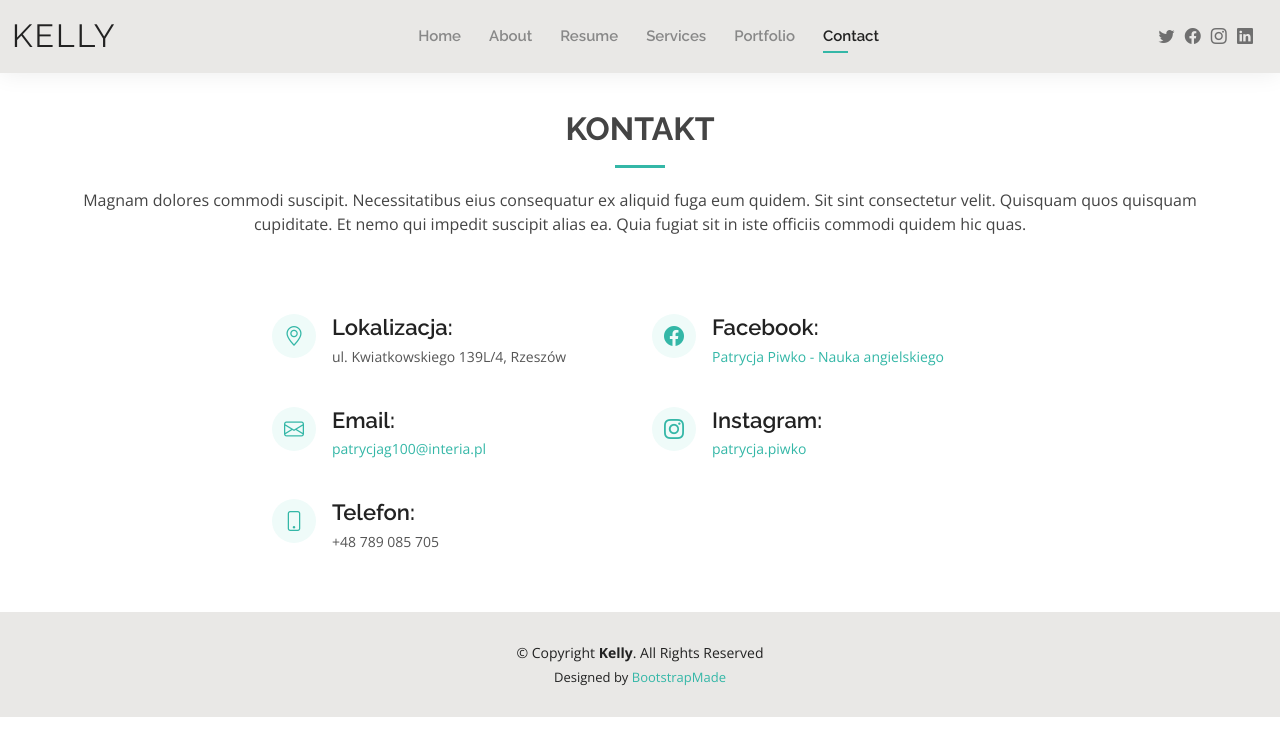
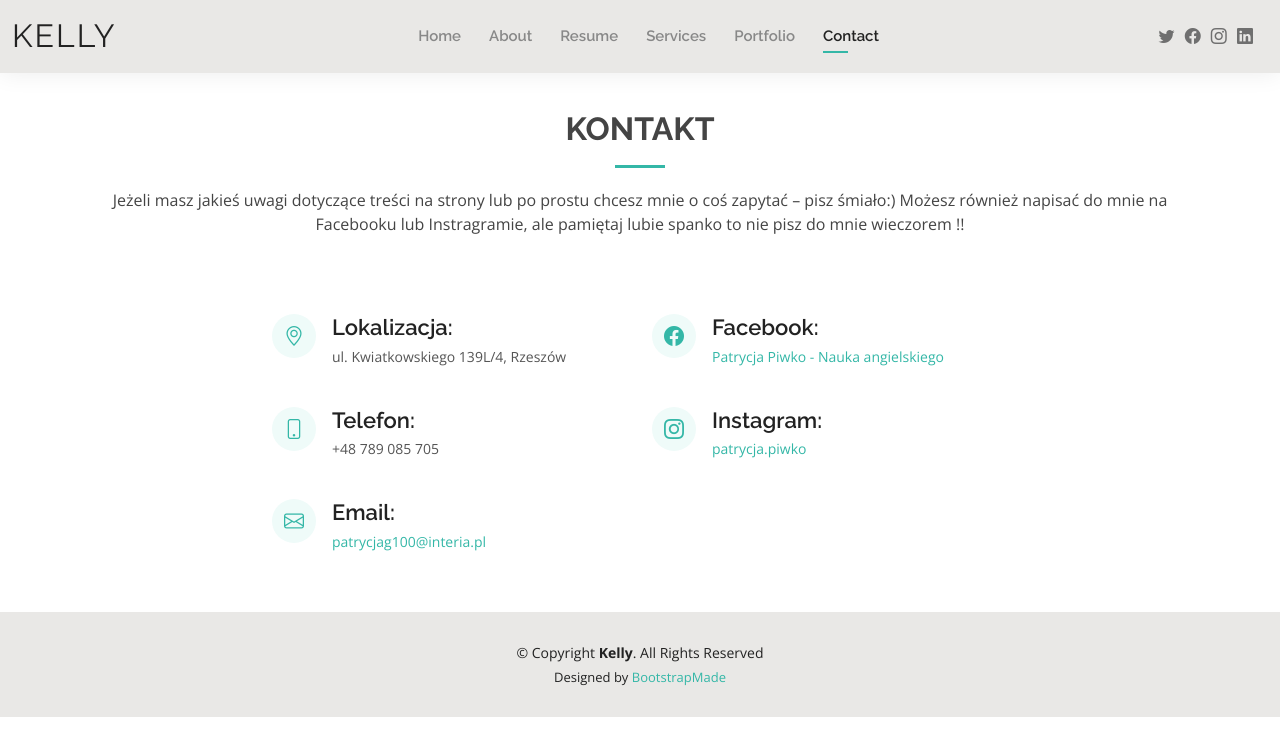
Before and after one commit to piwko1991/patrycja_strona, a plain HTML site: page contact.html in a window 1280 px wide. Drawn offline with nearby package versions, Linux system fonts and the light colour scheme.

Commit message:
Fix contact

```diff
--- a/contact.html
+++ b/contact.html
@@ -77,7 +77,7 @@
 
         <div class="section-title">
           <h2>Kontakt</h2>
-          <p>Magnam dolores commodi suscipit. Necessitatibus eius consequatur ex aliquid fuga eum quidem. Sit sint consectetur velit. Quisquam quos quisquam cupiditate. Et nemo qui impedit suscipit alias ea. Quia fugiat sit in iste officiis commodi quidem hic quas.</p>
+          <p>Jeżeli masz jakieś uwagi dotyczące treści na strony lub po prostu chcesz mnie o coś zapytać – pisz śmiało:) Możesz również napisać do mnie na Facebooku lub Instragramie, ale pamiętaj lubie spanko to nie pisz do mnie wieczorem !!</p>
         </div>
 
         <div class="row mt-5 justify-content-center">
@@ -90,17 +90,18 @@
                 <p>ul. Kwiatkowskiego 139L/4, Rzeszów</p>
               </div>
 
+              <div class="phone">
+                <i class="bi bi-phone"></i>
+                <h4>Telefon:</h4>
+                <p>+48 789 085 705</p>
+              </div>
+
               <div class="email">
                 <i class="bi bi-envelope"></i>
                 <h4>Email:</h4>
                 <p><a href = "mailto:patrycjag100@interia.pl">patrycjag100@interia.pl</a></p>
               </div>
 
-              <div class="phone">
-                <i class="bi bi-phone"></i>
-                <h4>Telefon:</h4>
-                <p>+48 789 085 705</p>
-              </div>
 
             </div>
 
```
